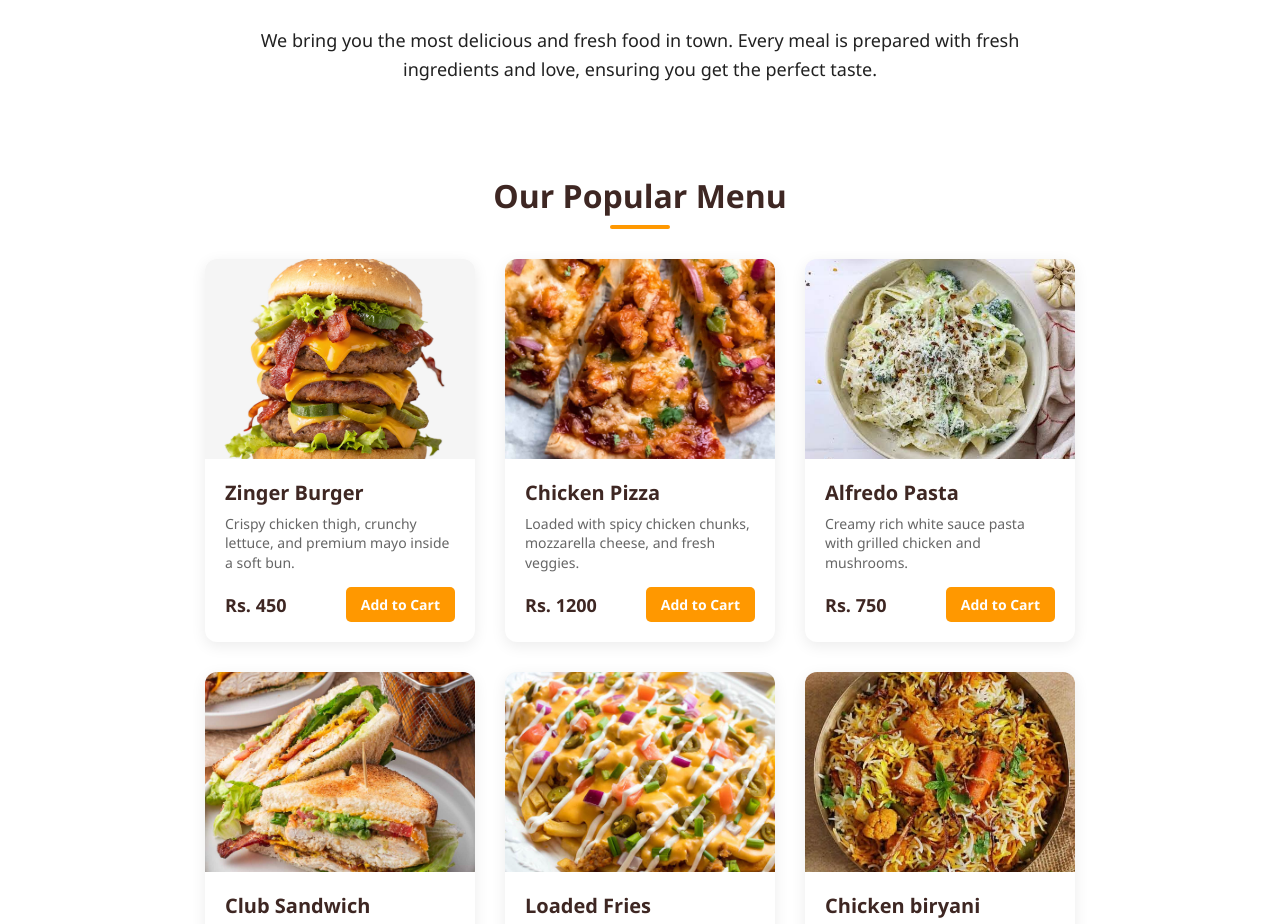
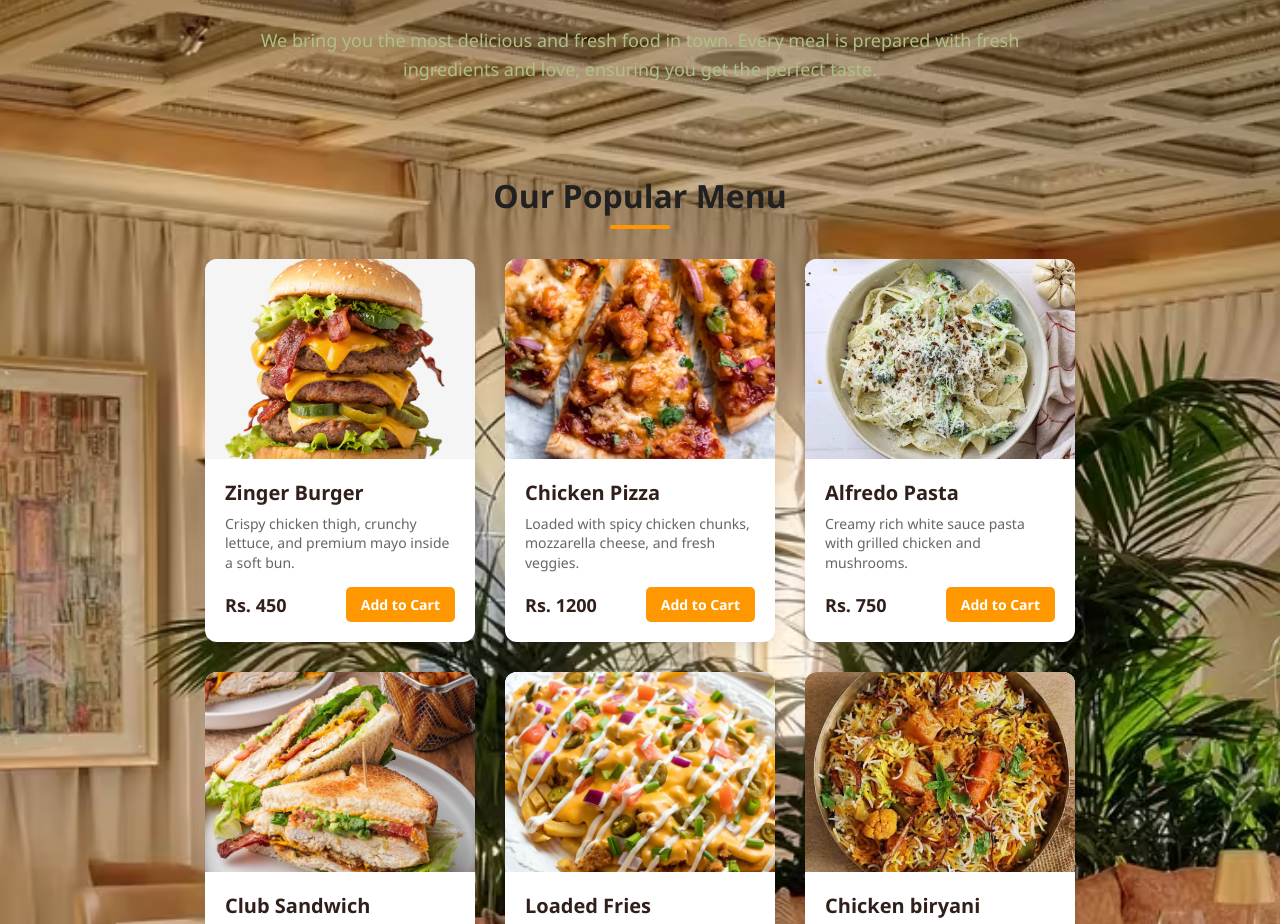
Before and after one commit to areebaasgher2-source/foodie-restaurant, a plain HTML site: page index.html in a window 1280 px wide. Shown: the part 662-1586 px from the top of the page. Drawn offline with Linux system fonts and the light colour scheme.

Commit message:
changes in the code

```diff
--- a/index.html
+++ b/index.html
@@ -24,11 +24,12 @@
         <h1>Fresh Food, Fast Delivery</h1>
         <p>Order your favorite meals anytime.</p>
         <a href="#menu" class="btn-orange">Explore Menu</a>
+        <img src="images/images.jfif" alt="background image">
     </section>
 
     <section class="intro">
-        <h2 class="section-title">Welcome To FoodIE</h2>
-        <p class="intro-section">
+        <h1 class="section-title">Welcome To FoodIE</h1>
+        <p class="intro-section"><b></b><b></b>
 We bring you the most delicious and fresh food in town. Every meal is prepared with fresh ingredients and love, ensuring you get the perfect taste.        </p>
     </section>
 
@@ -37,97 +38,113 @@ We bring you the most delicious and fresh food in town. Every meal is prepared w
 
         <div class="menu-container">
             <div class="menu-card">
-                <img src="zinger burger.webp" alt="Zinger Burger" class="food-img">
+                <img src="images/zinger burger.webp" alt="Zinger Burger" class="food-img">
                 <div class="card-info">
                     <h3 class="food-name">Zinger Burger</h3>
                     <p class="food-desc">Crispy chicken thigh, crunchy lettuce, and premium mayo inside a soft bun.</p>
                     <div class="card-footer">
                         <span class="price">Rs. 450</span>
-                        <button class="btn-orange btn-sm">Add to Cart</button>
+                        <form action="cart.html">
+                        <button type="submit" class="btn-orange btn-sm">Add to Cart</button>
+                        </form>
                     </div>
                 </div>
             </div>
 
             <div class="menu-card">
-                <img src="chicken pizza.jpg" alt="Chicken Pizza" class="food-img">
+                <img src="images/chicken pizza.jpg" alt="Chicken Pizza" class="food-img">
                 <div class="card-info">
                     <h3 class="food-name">Chicken Pizza</h3>
                     <p class="food-desc">Loaded with spicy chicken chunks, mozzarella cheese, and fresh veggies.</p>
                     <div class="card-footer">
                         <span class="price">Rs. 1200</span>
-                        <button class="btn-orange btn-sm">Add to Cart</button>
+                        <form action="cart.html">
+                        <button type="submit" class="btn-orange btn-sm">Add to Cart</button>
+                        </form>
                     </div>
                 </div>
             </div>
 
             <div class="menu-card">
-                <img src="alfrido pasta.jfif" alt="Alfredo Pasta" class="food-img">
+                <img src="images/alfrido pasta.jfif" alt="Alfredo Pasta" class="food-img">
                 <div class="card-info">
                     <h3 class="food-name">Alfredo Pasta</h3>
                     <p class="food-desc">Creamy rich white sauce pasta with grilled chicken and mushrooms.</p>
                     <div class="card-footer">
                         <span class="price">Rs. 750</span>
+                        <form action="cart.html">
                         <button class="btn-orange btn-sm">Add to Cart</button>
+                        </form>
                     </div>
                 </div>
             </div>
 
             <div class="menu-card">
-                <img src="club sandwich.jpg" alt="Club Sandwich" class="food-img">
+                <img src="images/club sandwich.jpg" alt="Club Sandwich" class="food-img">
                 <div class="card-info">
                     <h3 class="food-name">Club Sandwich</h3>
                     <p class="food-desc">Classic 3-layer sandwich loaded with eggs, chicken, and fresh salad.</p>
                     <div class="card-footer">
                         <span class="price">Rs. 400</span>
+                        <form action="cart.html">
                         <button class="btn-orange btn-sm">Add to Cart</button>
+                        </form>
                     </div>
                 </div>
             </div>
 
             <div class="menu-card">
-                <img src="loaded fries.jpg" alt="Loaded Fries" class="food-img">
+                <img src="images/loaded fries.jpg" alt="Loaded Fries" class="food-img">
                 <div class="card-info">
                     <h3 class="food-name">Loaded Fries</h3>
                     <p class="food-desc">Golden fries topped with cheese sauce, jalapenos, and minced chicken.</p>
                     <div class="card-footer">
                         <span class="price">Rs. 500</span>
+                        <form action="cart.html">
                         <button class="btn-orange btn-sm">Add to Cart</button>
+                        </form>
                     </div>
                 </div>
             </div>
 
             <div class="menu-card">
-                <img src="biryani.jpg" alt="Chicken Biryani" class="food-img">
+                <img src="images/biryani.jpg" alt="Chicken Biryani" class="food-img">
                 <div class="card-info">
                     <h3 class="food-name">Chicken biryani</h3>
                     <p class="food-desc">Aromatic basmati rice cooked with spicy marinated chicken and desi spices.</p>
                     <div class="card-footer">
                         <span class="price">Rs. 350</span>
+                        <form action="cart.html">
                         <button class="btn-orange btn-sm">Add to Cart</button>
+                        </form>
                     </div>
                 </div>
             </div>
 
             <div class="menu-card">
-                <img src="cold coffee.jfif" alt="Cold Coffee" class="food-img">
+                <img src="images/cold coffee.jfif" alt="Cold Coffee" class="food-img">
                 <div class="card-info">
                     <h3 class="food-name">Cold Coffee</h3>
                     <p class="food-desc">Chilled blended coffee served with chocolate syrup and ice cream scoop.</p>
                     <div class="card-footer">
                         <span class="price">Rs. 300</span>
+                        <form action="cart.html">
                         <button class="btn-orange btn-sm">Add to Cart</button>
+                        </form>
                     </div>
                 </div>
             </div>
 
             <div class="menu-card">
-                <img src="Brownies.webp" alt="Chocolate Brownie" class="food-img">
+                <img src="images/Brownies.webp" alt="Chocolate Brownie" class="food-img">
                 <div class="card-info">
                     <h3 class="food-name">Chocolate Brownie</h3>
                     <p class="food-desc">Fudgy and rich chocolate brownie served warm for sweet lovers.</p>
                     <div class="card-footer">
                         <span class="price">Rs. 250</span>
+                        <form action="cart.html"></form>
                         <button class="btn-orange btn-sm">Add to Cart</button>
+                        </form>
                     </div>
                 </div>
             </div>
--- a/style.css
+++ b/style.css
@@ -9,7 +9,7 @@
 }
 
 :root {
-    --dark-brown: #3E2723;
+    --dark-brown: #311f1c;
     --orange: #FF9800;
     --orange-hover: #E65100;
     --cream: #FFFDD0;
@@ -21,7 +21,20 @@
 body {
     background-color: var(--white);
     color: var(--text-dark);
+
+    /* 1. Pehle image lagao */
+   background-image: url('images/back\ image.jpg');
+
+    /* 2. Height aur Width set karo */
+    width: 180;
+    min-height: 200; /* Is se image poori screen ki height cover kare gi */
+
+    /* 3. Image ko screen par set karne ke liye ye laazmi lagao */
+    background-size: cover;      /* Is se image khinch kar poori screen par fit ho jaye gi */
+    background-position: center;  /* Image hamesha center me rahe gi */
+    background-repeat: no-repeat; /* Image baar baar repeat nahi hogi */
 }
+
 
 /* ==========================================
    2. HEADER / NAVBAR (Flexbox)
@@ -68,7 +81,7 @@ body {
    3. HERO SECTION (Flexbox)
    ========================================== */
 .hero {
-    background: linear-gradient(rgba(62, 39, 35, 0.85), rgba(62, 39, 35, 0.85));
+    background: linear-gradient(rgba(201, 187, 185, 0.85), rgba(205, 191, 188, 0.85));
     background-color: var(--dark-brown);
     height: 60vh;
     display: flex;
@@ -89,6 +102,7 @@ body {
 .hero p {
     font-size: 20px;
     margin-bottom: 30px;
+    color: #F5F5F5;
 }
 
 .btn-orange {
@@ -116,7 +130,7 @@ body {
     text-align: center;
     font-size: 32px;
     margin: 50px 0 30px 0;
-    color: var(--dark-brown);
+    color: var(--text-dark);
     position: relative;
 }
 
@@ -128,6 +142,7 @@ body {
     background-color: var(--orange);
     margin: 8px auto 0 auto;
     border-radius: 2px;
+    color: #FF9800;
 }
 
 .intro-section {
@@ -137,6 +152,7 @@ body {
     padding: 0 20px 40px 20px;
     line-height: 1.6;
     font-size: 18px;
+    color: #aec085;
 }
 
 /* ==========================================
```
Also changed, not shown: cart.html (+10 -10 lines), background image.jpg (added), images/Brownies.webp (renamed from Brownies.webp), images/alfrido pasta.jfif (renamed from alfrido pasta.jfif), images/back image.jpg (added), images/biryani.jpg (renamed from biryani.jpg), images/chicken pizza.jpg (renamed from chicken pizza.jpg), images/club sandwich.jpg (renamed from club sandwich.jpg), images/cold coffee.jfif (renamed from cold coffee.jfif), images/images.jfif (added), images/loaded fries.jpg (renamed from loaded fries.jpg), images/zinger burger.webp (renamed from zinger burger.webp), index page image.jpg (deleted).
